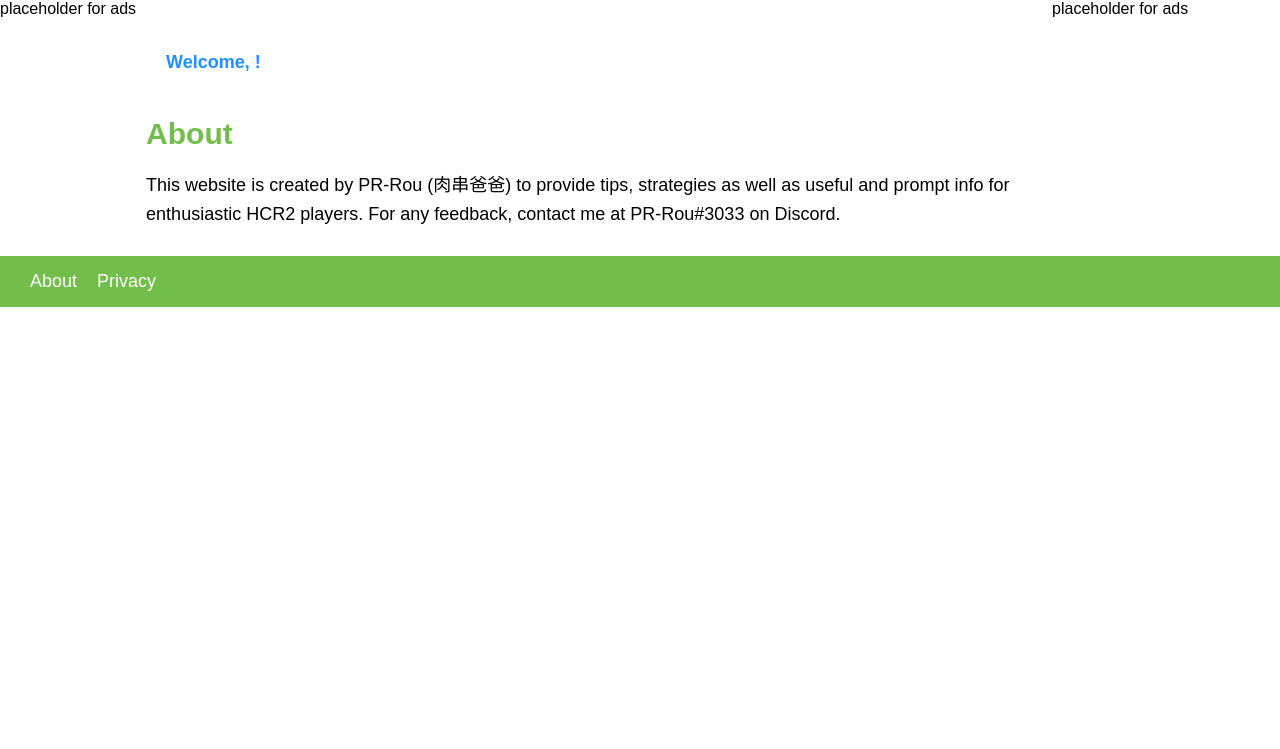
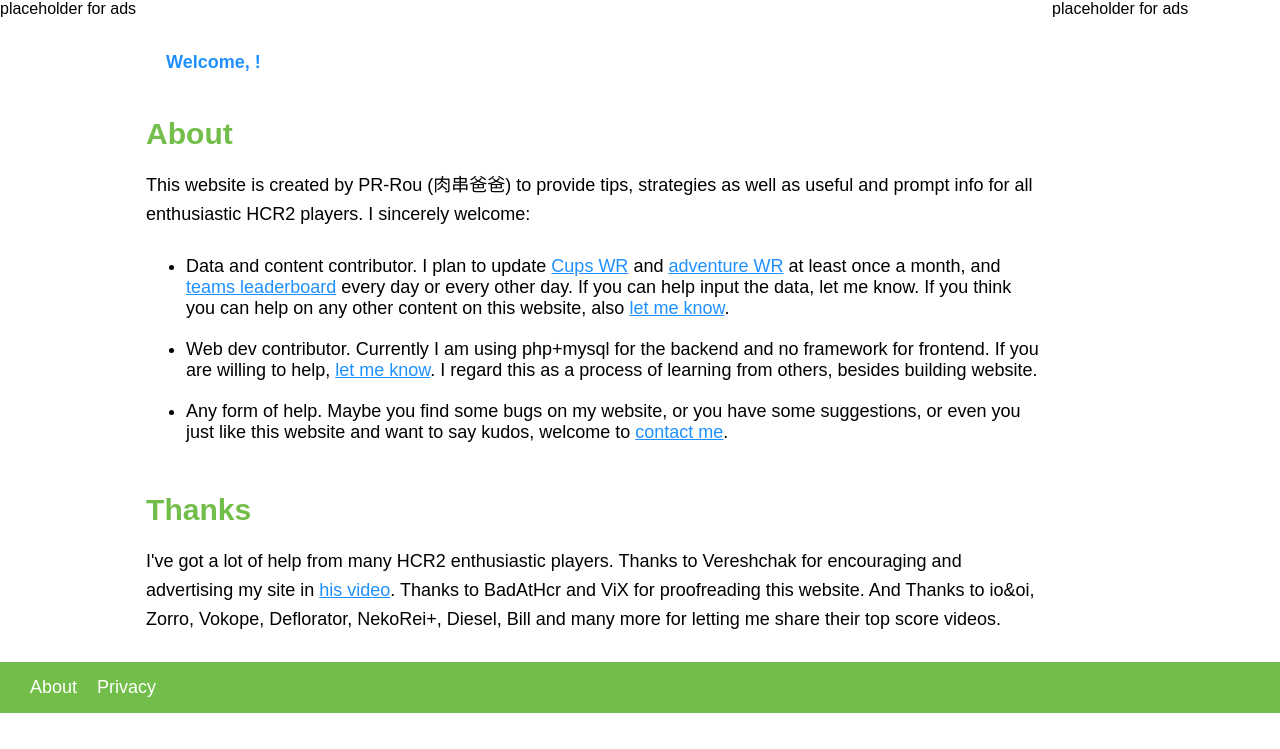
Before and after one commit to sunanqi/website, a PHP site: page /about.php in a window 1280 px wide. Shown: the part 51-800 px from the top of the page. Run offline with PHP 8.4, Linux system fonts and the light colour scheme.

Commit message:
Add files via upload

```diff
--- a/web/about.php
+++ b/web/about.php
@@ -1,4 +1,6 @@
 <?php
+  $title = "About - Unofficial Hill Climb Racing 2 Wiki";
+  $title_zh = "关于 - 登山赛车2 攻略 技巧 排行榜";
   require "header.php";
 ?>
 
@@ -9,7 +11,22 @@
     <p class="welcome">Welcome, <?php echo isset($_SESSION['username']) ? $_SESSION['username'] : ''?>!</p>
 
     <h3>About</h3>
-    <p>This website is created by PR-Rou (肉串爸爸) to provide tips, strategies as well as useful and prompt info for enthusiastic HCR2 players. For any feedback, contact me at PR-Rou#3033 on Discord.</p>
+    <p>This website is created by PR-Rou (肉串爸爸) to provide tips, strategies as well as useful and prompt info for all enthusiastic HCR2 players. I sincerely welcome:
+      <ul>
+        <li>
+          Data and content contributor. I plan to update <a href="/web/cups-leaderboard-all-maps.php">Cups WR</a> and <a href="/web/adventure-leaderboard-all-maps.php">adventure WR</a> at least once a month, and <a href="/web/team-leaderboard.php">teams leaderboard</a> every day or every other day. If you can help input the data, let me know. If you think you can help on any other content on this website, also <a href="/web/contact.php">let me know</a>.
+        </li>
+        <li>
+          Web dev contributor. Currently I am using php+mysql for the backend and no framework for frontend. If you are willing to help, <a href="/web/contact.php">let me know</a>. I regard this as a process of learning from others, besides building website.
+        </li>
+        <li>
+          Any form of help. Maybe you find some bugs on my website, or you have some suggestions, or even you just like this website and want to say kudos, welcome to <a href="/web/contact.php">contact me</a>.
+        </li>
+      </ul>
+    </p>
+
+    <h3>Thanks</h3>
+    <p>I've got a lot of help from many HCR2 enthusiastic players. Thanks to Vereshchak for encouraging and advertising my site in <a href="https://youtu.be/53KvGFGBwXM?t=22" target="_blank">his video</a>. Thanks to BadAtHcr and ViX for proofreading this website. And Thanks to io&oi, Zorro, Vokope, Deflorator, NekoRei+, Diesel, Bill and many more for letting me share their top score videos.</p>
 
   </div>
   <div class="main" <?php if ($lang!='zh') echo "style='display:none;'";?>>
@@ -19,6 +36,23 @@
     <h3>关于此网站</h3>
     <p>此网站由 PR-Rou (肉串爸爸) 创建，旨在为登山赛车2的玩家提供攻略，技巧，以及各种及时的信息。如有任何反馈，欢迎联系我。QQ登2群：255579428。</p>
 
+    <p>This website is created by PR-Rou (肉串爸爸) to provide tips, strategies as well as useful and prompt info for all enthusiastic HCR2 players. I sincerely welcome:
+      <ul>
+        <li>
+          Data and content contributor. I plan to update <a href="/web/cups-leaderboard-all-maps.php">Cups WR</a> and <a href="/web/adventure-leaderboard-all-maps.php">adventure WR</a> at least once a month, and <a href="/web/team-leaderboard.php">teams leaderboard</a> every day or every other day. If you can help input the data, let me know. If you think you can help on any other content on this website, also <a href="/web/contact.php">let me know</a>.
+        </li>
+        <li>
+          Web dev contributor. Currently I am using php+mysql for the backend and no framework for frontend. If you are willing to help, <a href="/web/contact.php">let me know</a>. I regard this as a process of learning from others, besides building website.
+        </li>
+        <li>
+          Any form of help. Maybe you find some bugs on my website, or you have some suggestions, or even you just like this website and want to say kudos, welcome to <a href="/web/contact.php">contact me</a>.
+        </li>
+      </ul>
+    </p>
+
+    <h3>感谢</h3>
+    <p>在做这个网站的过程中我得到了很多帮助。感谢CN-买鱼大叔，CN-Hiccup，CN-战狼96，CN🌜黄☄️緣🌛，等人的长期帮助。感谢国外大佬 Vereshchak 在他的视频(<a href="https://youtu.be/53KvGFGBwXM?t=22" target="_blank">Youtube</a>, <a href="https://www.bilibili.com/video/BV1PX4y1T7Bm?t=22" target="_blank">Bilibili</a>) 里帮我宣传我的网站。感谢 BadAtHcr 和 ViX 帮我校对网页内容和数据，以及 io&oi, Zorro, Vokope, Deflorator, NekoRei+, Diesel, Bill 等人同意我分享他们的高分视频。</p>
+
   </div>
   <?php include "right-sidebar.html"; ?>
 </div>
--- a/web/privacy.php
+++ b/web/privacy.php
@@ -1,4 +1,6 @@
 <?php
+  $title = "Privacy policy - Unofficial Hill Climb Racing 2 Wiki";
+  $title_zh = "隐私政策 - 登山赛车2 攻略 技巧 排行榜";
   require "header.php";
 ?>
 
```
Also changed, not shown: web/account.php (+13 -1 lines), web/contact.php (added, +33 -0 lines).
